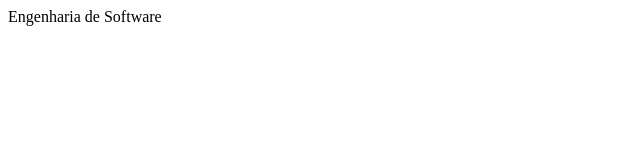
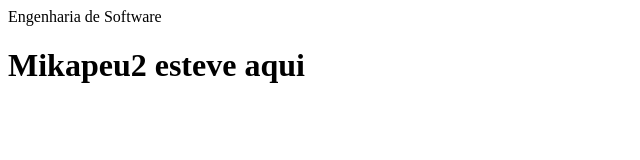
Before and after one commit to mikapeu/SCM, a plain HTML site: page index.html in a window 1280 px wide. Shown: the whole page, without its empty margins (0-640 px from the left). Drawn offline with Linux system fonts and the light colour scheme.

Commit message:
mikapeu2, está aq

```diff
--- a/index.html
+++ b/index.html
@@ -1 +1,2 @@
 <p>Engenharia de Software</p>
+<h1>Mikapeu2 esteve aqui</h1>
```
